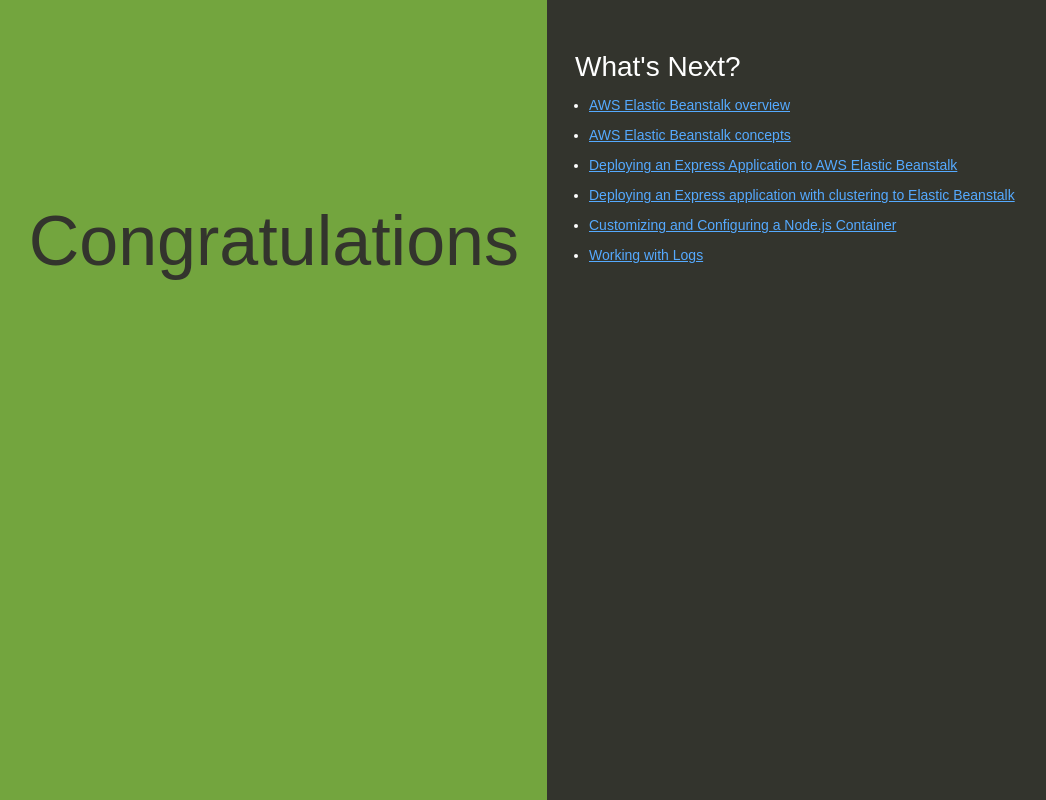
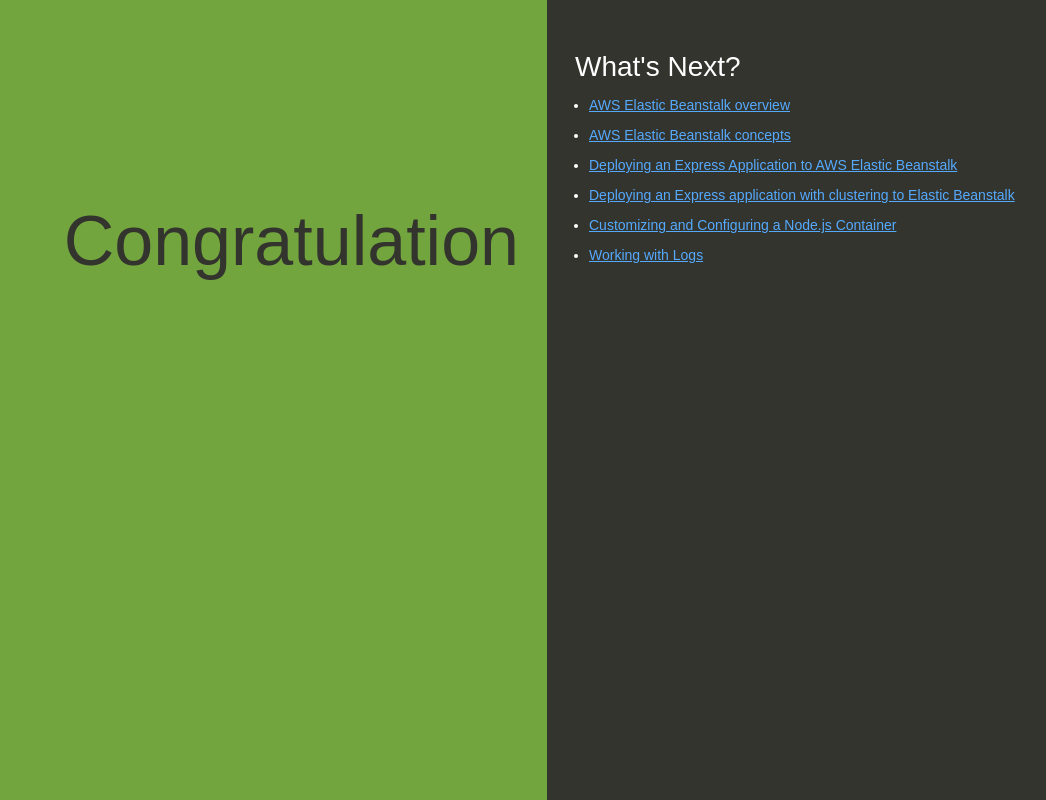
Before and after one commit to awslearnings1224/demoapp, a website: page index.html in a window 1280 px wide. Shown: the whole page, without its empty margins (93-1139 px from the left). Drawn offline with Linux system fonts and the light colour scheme.

Commit message:
Update index.html

```diff
--- a/index.html
+++ b/index.html
@@ -74,7 +74,7 @@
   </head>
   <body>
     <div class="textColumn">
-      <h1>Congratulations</h1>
+      <h1>Congratulation</h1>
     </div>
     <div class="linksColumn">
       <h2>What's Next?</h2>
```
